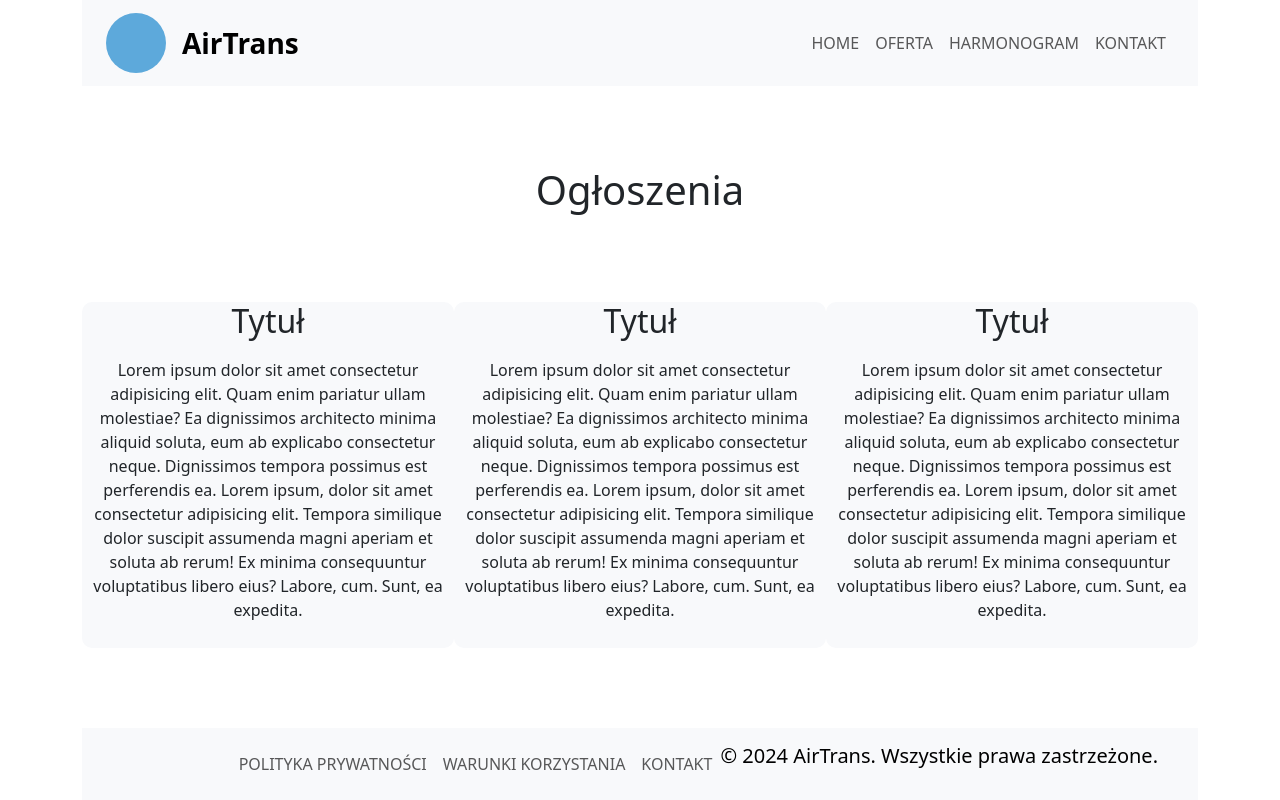
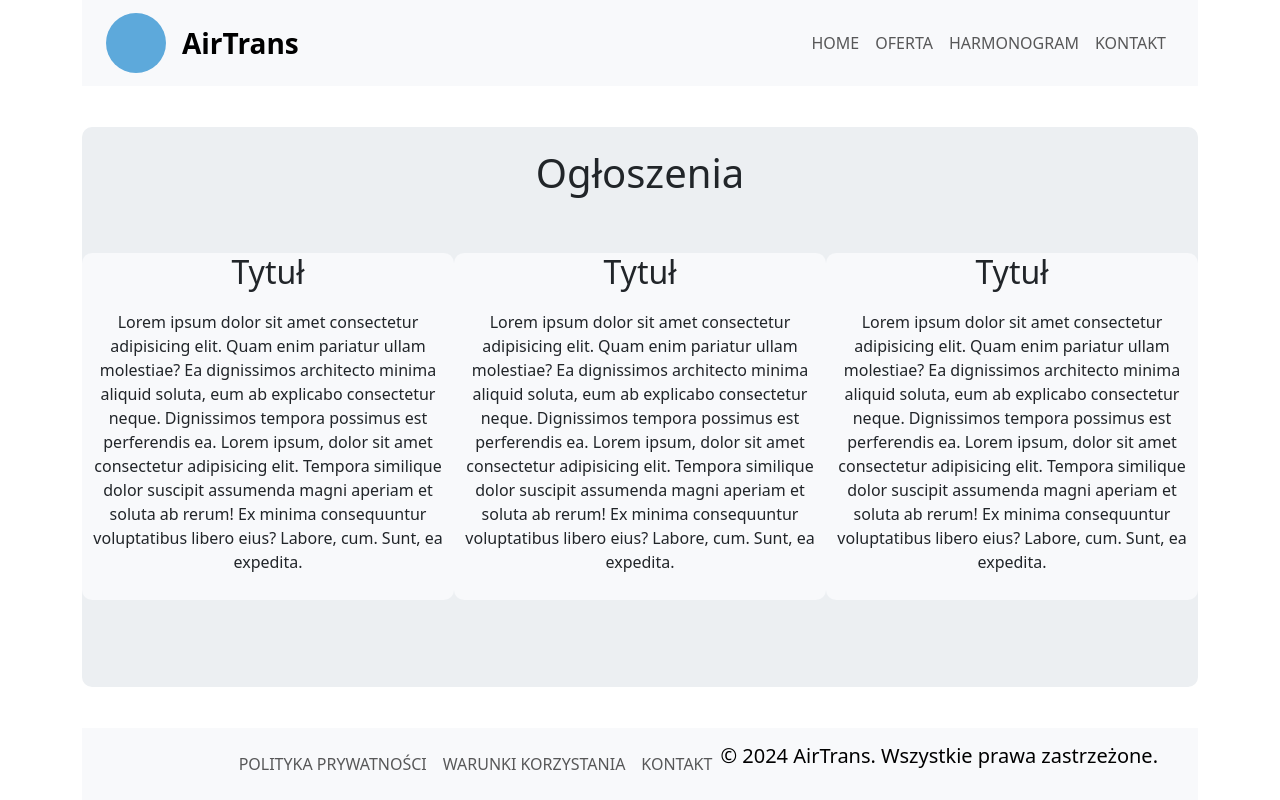
Before and after one commit to Pawel2923/AirTrans, a React (Vite) app in the folder ui/: page /home/ogloszenia in a window 1280 px wide. Built offline with nearby package versions, Linux system fonts and the light colour scheme.

Commit message:
Ustawienia na stronie ogłoszenia

```diff
--- a/ui/src/components/Nav.tsx
+++ b/ui/src/components/Nav.tsx
@@ -31,13 +31,16 @@ const Nav = () => {
                                 KONTAKT
                             </NavLink>
                         </li>
+
                     </div>
                 </div>
                 <button className="navbar-toggler" type="button" data-bs-toggle="collapse" data-bs-target="#navbarSupportedContent" aria-controls="navbarSupportedContent" aria-expanded="false" aria-label="Przełącz nawigację">
                     <span className="navbar-toggler-icon"></span>
                 </button>
             </div>
+
         </nav>
+
     );
 };
 
--- a/ui/src/pages/Ogloszenia.tsx
+++ b/ui/src/pages/Ogloszenia.tsx
@@ -9,14 +9,16 @@ import './ogloszenia.css';
 const Ogloszenia = () => {
     return (
         <div className="container">
-            <Nav />
-            <h1>Ogłoszenia</h1>
-            <div className="tabela-container">
+            <Nav/>
+            <div style={{width: '100%', backgroundColor: '#ECEFF2',height: '70%',borderRadius:'10px'}}>
+                <h1 style={{marginTop:'2%'}}>Ogłoszenia</h1>
+                <div className="tabela-container" style={{marginTop:'5%'}}>
                 <Tabela />
                 <Tabela />
                 <Tabela />
-                </div>
-            <Footer />
+            </div>
+            </div>
+            <Footer/>
         </div>
 
     );
```
